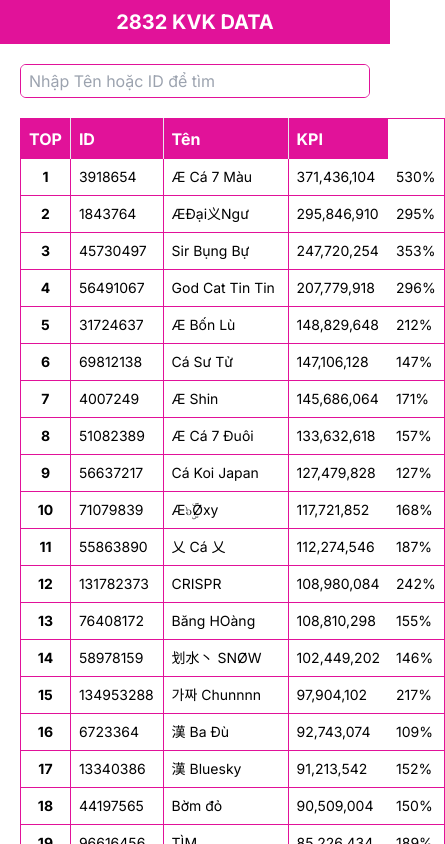
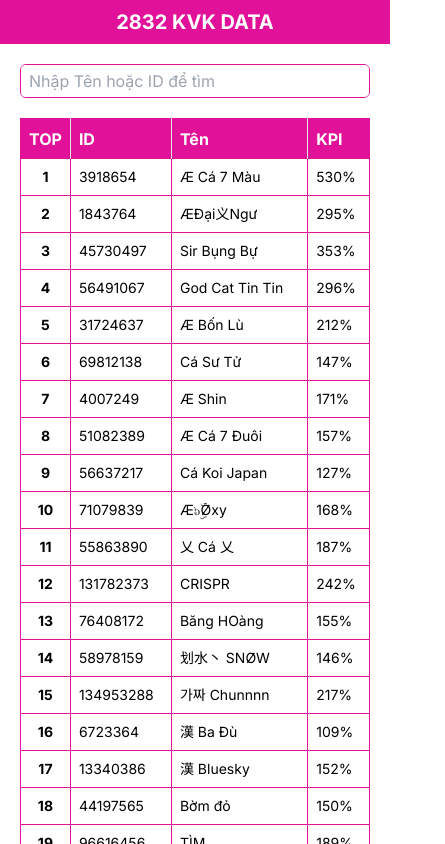
Before and after one commit to rok-kd-2832/kvk-5, a Next.js app: page / in a window 390 px wide. Shown: the top 844 px of the page, 445 px wide, since content can reach past the window. Built offline with nearby package versions, Linux system fonts and the light colour scheme.

Commit message:
sp ui fix

```diff
--- a/src/app/page.tsx
+++ b/src/app/page.tsx
@@ -52,7 +52,7 @@ export default function Home() {
           <td className="p-2 border-r border-main hidden lg:table-cell">
             {formatNumber(element.currentDead - element.preKvkDead)}
           </td>
-          <td className="p-2 lg:border-r lg:border-main">
+          <td className="p-2 border-r border-main hidden lg:table-cell">
             {formatNumber(element.kpi)}
           </td>
           <td className="p-2 lg:border-r lg:border-main">
```
